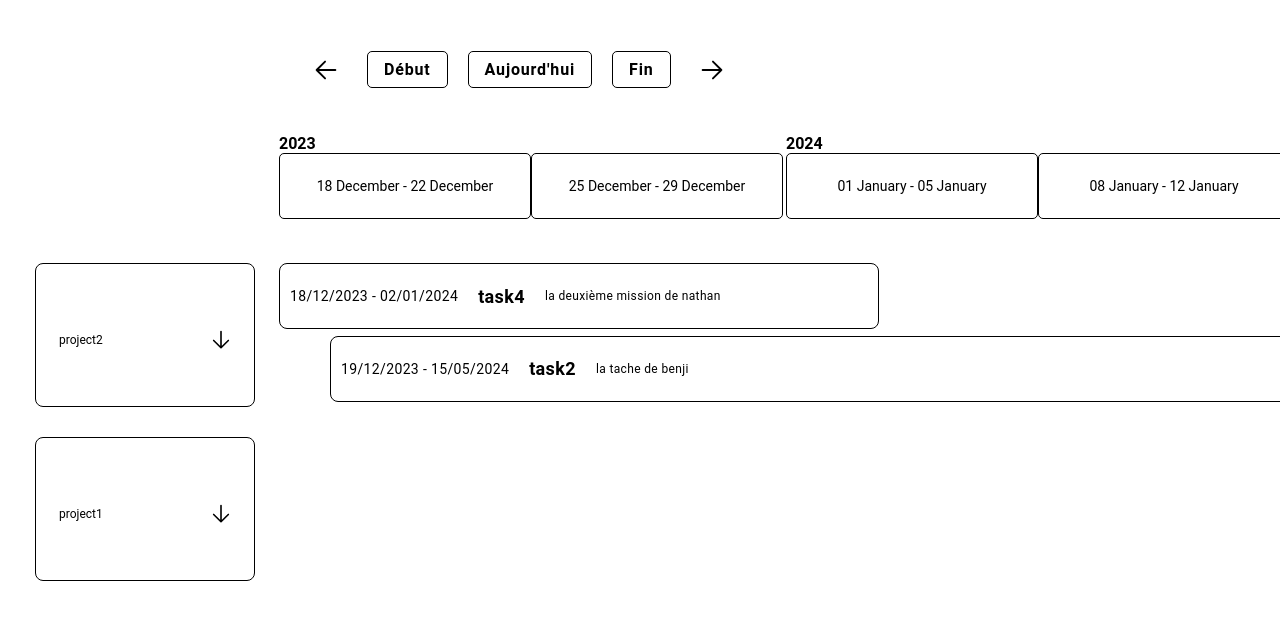
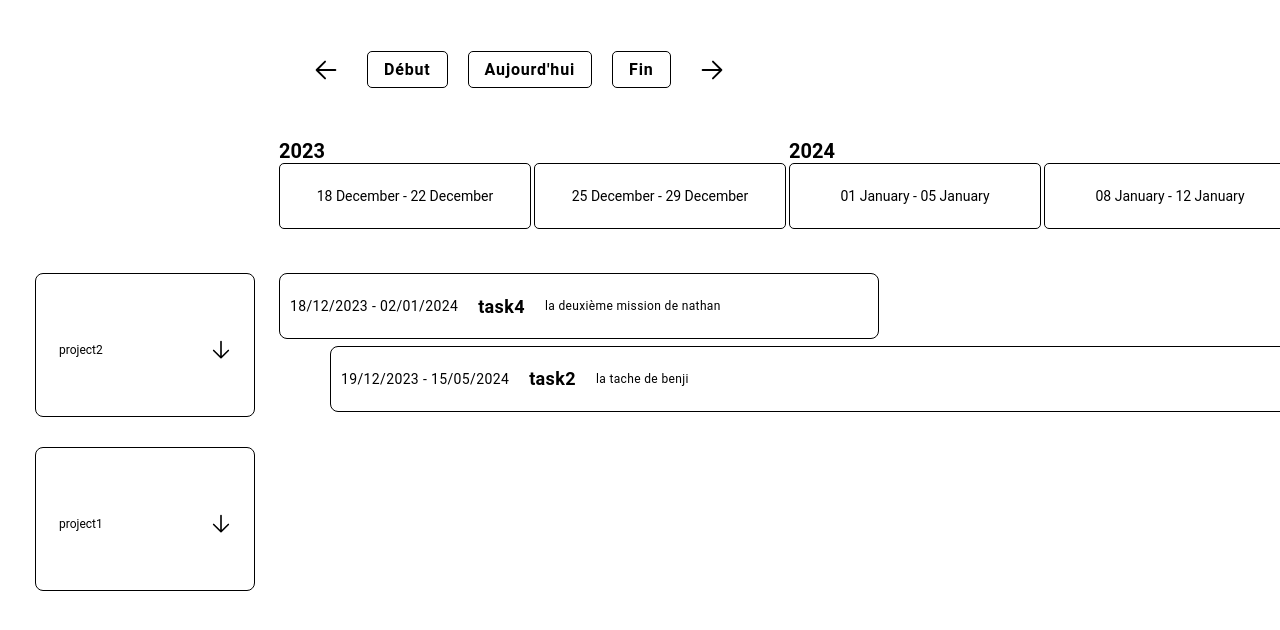
Before and after one commit to nathanszig/react-gantt, a React (Vite) app: page / in a window 1280 px wide. Shown: the top 630 px of the page. Built offline with nearby package versions, Linux system fonts and the light colour scheme.

Commit message:
fix sticky position year

```diff
--- a/src/styles/gantt.scss
+++ b/src/styles/gantt.scss
@@ -81,17 +81,23 @@
                 justify-content: flex-end;
                 gap: 3px;
                 flex-flow: row;
+                padding-top: 5px;
                 &-weeks {
+
                   &-year {
+                    position: relative;
                     b {
                       overflow-x: auto;
                       overflow-y: auto;
                       position: sticky;
+                      left: 10px;
+                      font-size: 20px;
 
                     }
                   }
                   &-content {
                     display: flex;
+                    gap: 3px;
                   }
 
                 }
```
